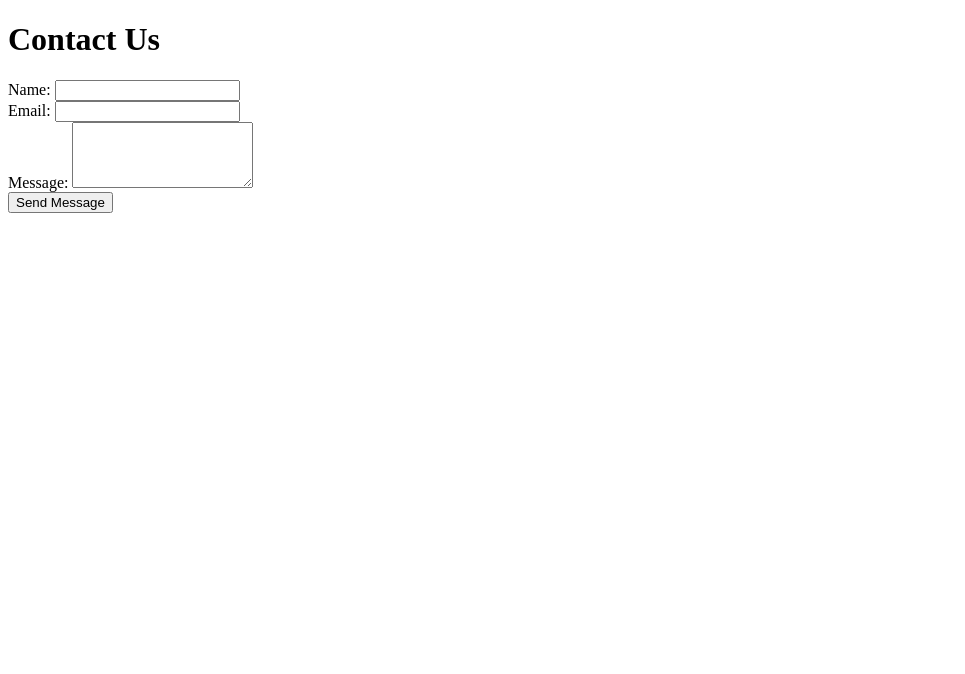
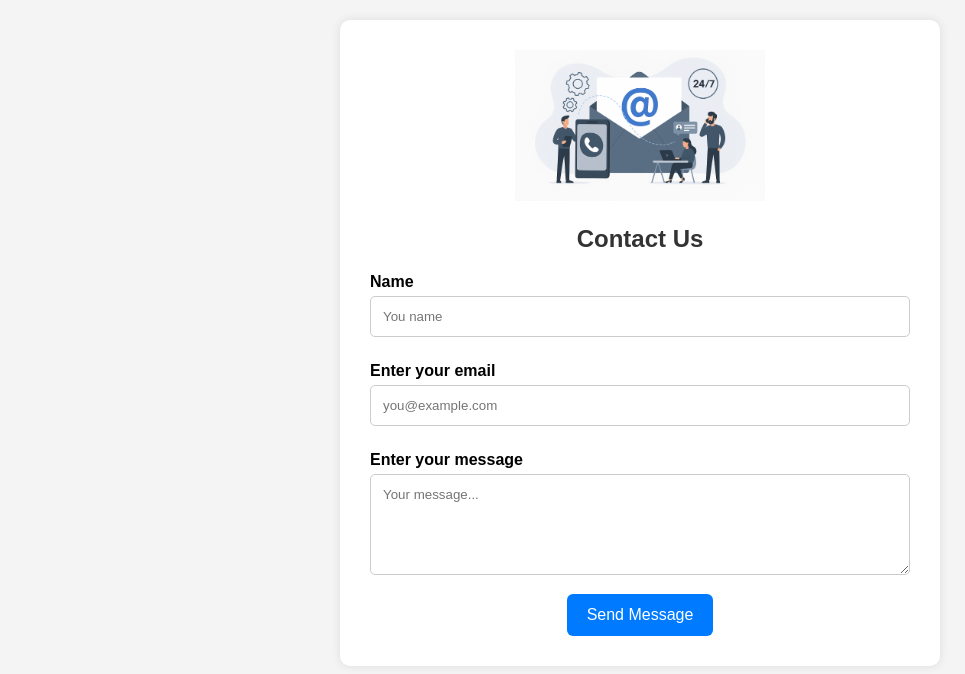
Before and after one commit to hilariaj/contact-form, a plain HTML site: page index.html in a window 1280 px wide. Shown: the whole page, without its empty margins (0-965 px from the left). Drawn offline with Linux system fonts and the light colour scheme.

Commit message:
update about page structure

```diff
--- a/index.html
+++ b/index.html
@@ -3,29 +3,28 @@
     <head>
         <meta charset="UTF-8">
         <meta name="viewport" content="width=device-width, initial-scale=1.0">
-        <title>Responsive Contact Us Form</title>
-        <link rel=" stylesheet" href="styles.css">
+        <title>Contact Us</title>
+
+        <link rel=" stylesheet" href="style.css">
     </head>
     <body>
-        <div class="container">
-            <h1>Contact Us</h1>
-            <form action="#" method="post">
-                <div class="form-group">
-                    <label for="name">Name:</label>
-                    <input type="text" id="name" name="name" required>
-                </div>
-                <div class="form-group">
-                    <label for="email">Email:</label>
-                    <input type="email" id="email" name="email" required>
-                </div>
-                <div class="form-group">
-                    <label for="message">Message:</label>
-                    <textarea id="message" name="message" rows="4" required></textarea>
-                </div>
+        <div class="contact-container" >
+            <img src="contact-image.png" alt="Contact Illustration" class="contact-image">
+
+            <form class="contact-form" action="https://formspree.io/f/your-form-id" method="POST">
+                <h2>Contact Us</h2>
+                <label for="name">Name</label>
+                <input type="text" id="name" placeholder="You name" required>
+
+                <label for="email">Enter your email</label>
+                <input type="email" id="email" placeholder="you@example.com" required>
+
+                <label for="message">Enter your message</label>
+                <textarea id="message" placeholder="Your message..." rows="5" required></textarea>
+
                 <button type="submit">Send Message</button>
+
             </form>
         </div>
-
-        <!-- <script src="script.js"></script> -->
     </body>
 </html>
--- a/style.css
+++ b/style.css
@@ -0,0 +1,79 @@
+*{
+    margin: 0;
+    padding: 0;
+    box-sizing: border-box;
+    font-family: 'poppins', sans-serif;
+}
+
+body {
+    background-color: #f4f4f4;
+    padding: 20px;
+}
+
+.contact-container {
+    max-width: 600px;
+    margin: auto;
+    background: #ffffff;
+    padding: 30px;
+    border-radius: 10px;
+    box-shadow: 0 0 10px rgba(0, 0, 0, 0.1);
+    text-align: center;
+
+}
+
+.contact-image {
+    width: 100%;
+    max-width: 250px;
+    object-fit: contain;
+    margin-bottom: 20px;
+}
+
+.contact-form h2 {
+    margin-bottom: 20px;
+    color: #333;
+}
+
+.contact-form label {
+    display: block;
+    margin: 10px 0 5px;
+    text-align: left;
+    font-weight: bold;
+}
+
+.contact-form input,
+.contact-form textarea {
+    width: 100%;
+    padding: 12px;
+    margin-bottom: 15px;
+    border: 1px solid #ccc;
+    border-radius: 5px;
+}
+
+.contact-form button {
+    background-color: #007bff;
+    color: white;
+    padding: 12px 20px;
+    border: none;
+    border-radius: 6px;
+    cursor: pointer;
+    font-size: 16px;
+    transition: background-color 0.3s ease;
+}
+
+.contact-form button:hover {
+    background-color: #0056b3;
+}
+
+@media (max-width: 600px) {
+    .contact-container {
+        padding: 20px;
+    }
+
+    .contact-image {
+        max-width: 200px;
+    }
+
+    .contact-form button {
+        width: 100%;
+    }
+}
```
Also changed, not shown: contact-image.png (added).
